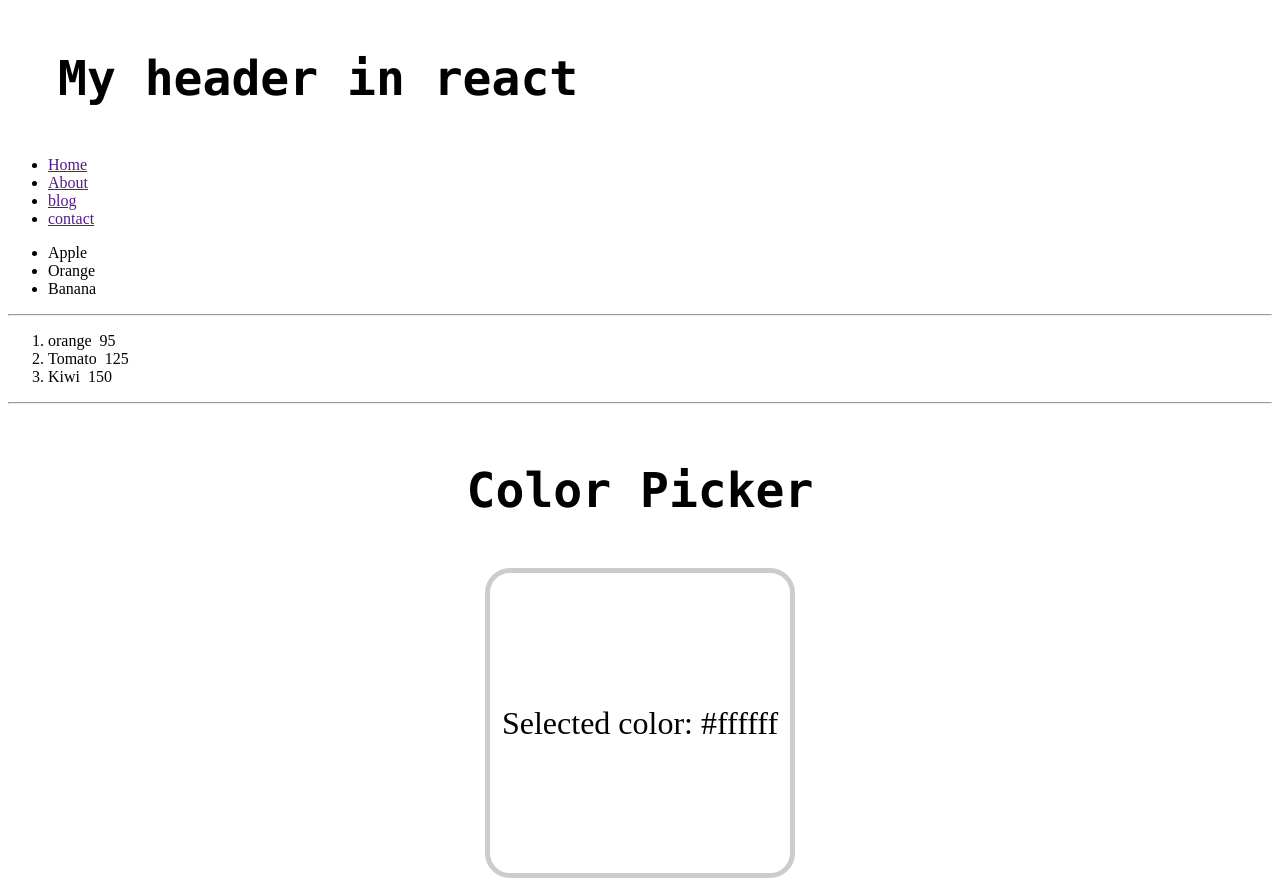
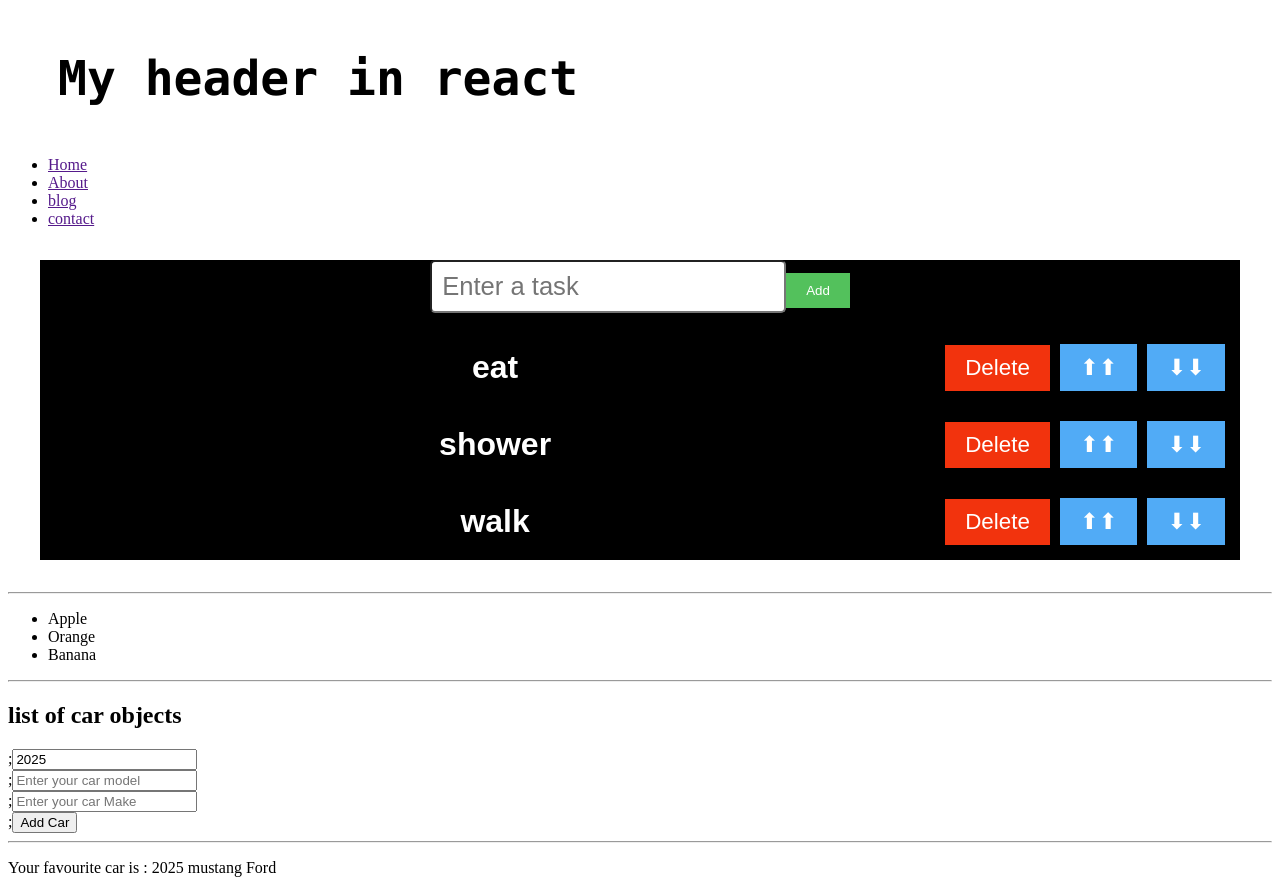
Before and after one commit to profbkmurage/reactLearning, a React (Vite) app: page / in a window 1280 px wide. Shown: the top 891 px of the page. Built offline with nearby package versions, Linux system fonts and the light colour scheme.

Commit message:
to-do list added

```diff
--- a/src/App.jsx
+++ b/src/App.jsx
@@ -13,7 +13,10 @@ import MyComponent from "./MyComponent.jsx"
 import Counter from "./Counter.jsx";
 import ChangeHandler from "./OnchangeFile.jsx";
 import ColorPicker from "./ColorPicker.jsx";
-
+import UpdaterFunction from "./UpdaterFunctions.jsx";
+import FoodUpdater from "./FoodUpdater.jsx";
+import CarUpdater from "./CarUpdater.jsx";
+import ToDoList from "./ToDoList.jsx";
 function App() {
 
     const fruits = [{ id:1 ,name: 'Banana', carlories: 50 },
@@ -38,9 +41,16 @@ function App() {
     <>
       <Header></Header> {/* //can also be written as <Header/> */}
 
+      <ToDoList />
+      <hr />
       <Food />
       <hr />
-
+      <CarUpdater/>
+      <hr />
+      <UpdaterFunction/>
+      <hr />
+      <FoodUpdater/>
+      <hr />
       <List/> {/*this pulls from one componet that is not reusable*/}
       <hr />
       <ColorPicker/>
--- /dev/null
+++ b/src/CarUpdater.jsx
@@ -0,0 +1,56 @@
+import { useState } from "react";
+
+function CarUpdater() {
+    const [cars, setCars] = useState([]);
+    const [carYear, setCarYear] = useState(new Date().getFullYear());
+    const [carMake, setCarMake] = useState('');
+    const [carModel, setCarModel] = useState('')
+
+    // function to add car and remove it
+    function handleAddCar() {
+        const newCar = {
+            year: carYear,
+            make: carMake,
+            model: carModel
+        };
+        setCars(c => [...c, newCar]);
+        setCarMake('');
+        setCarModel('');
+        setCarYear(new Date().getFullYear());
+    }
+
+    function handleRemoveCar(index) {
+        setCars(c => c.filter((_, i) => i !== index));
+    }
+    // ?function to add year
+    function handleYearChange(event) {
+        setCarYear(event.target.value);
+    }
+
+    // function to add make
+    function handleMakeChange(event) {
+        setCarMake(event.target.value);
+    }
+    // function to add model
+    function handleModelChange(event) {
+        setCarModel(event.target.value);
+    }
+    return (
+        <div>
+            <h2>list of car objects</h2>
+            <ul>
+                {cars.map((car, index) =>
+                    <li key= {index} onClick={()=>handleRemoveCar(index)} >
+                        {car.year} {car.model} {car.make}
+                </li>
+            )}
+            </ul>;
+        <input type="number" value= {carYear} onChange={handleYearChange} /><br/>;
+        <input type="text" placeholder="Enter your car model" value= {carModel} onChange={handleModelChange} /><br/>;
+        <input type="text" placeholder="Enter your car Make" value= {carMake} onChange={handleMakeChange} /><br/>;
+        <button onClick={handleAddCar}>Add Car</button>
+        </div>
+    );
+}
+
+export default CarUpdater
--- /dev/null
+++ b/src/FoodUpdater.jsx
@@ -0,0 +1,31 @@
+import { useState } from "react";
+
+function FoodUpdater() {
+    const [foods, setFoods] = useState(['Apple', 'Banana', 'orange', 'pearch']);
+
+    function handleAddFood() {
+        const newFood = document.getElementById('foodInput').value;
+        document.getElementById('foodInput').value = '';
+
+        setFoods(f => [...f, newFood]);
+
+    }
+    function handleRemoveFood(index) {
+        setFoods(foods.filter((_,i)=>i!==index))
+    }
+
+    return (
+        <div>
+            <h1>Food list to be updated</h1>
+            <ul>
+                {foods.map((food, index) => <li key={index} onClick={()=>handleRemoveFood(index)}>{food}</li>)}
+            </ul>
+
+            <input type="text" id="foodInput" placeholder="Enter your favourite food to add to list" />
+            <button onClick={handleAddFood}>Add Food</button>
+        </div>
+    )
+
+}
+
+export default FoodUpdater;
--- /dev/null
+++ b/src/ToDoList.jsx
@@ -0,0 +1,60 @@
+import { useState } from "react";
+
+function ToDoList() {
+    const [tasks, setTasks] = useState(['eat', 'shower', 'walk']);
+    const [newTask, setNewTask] = useState('');
+
+    function handleInputChange(event) {
+        setNewTask(event.target.value)
+    }
+
+    function addTask() {
+        if (newTask.trim() !== '') {
+            setTasks(t => [...t, newTask]);
+            setNewTask('');
+        } else { alert('invalid input method! task cannot be empty') };
+
+    }
+
+    function deleteTask(index) {
+        const updatedTasks = tasks.filter((_, i) => i !== index);
+        setTasks(updatedTasks);
+    }
+
+    function moveTaskUp(index) {
+        if (index > 0) {
+            const updatedTasks = [...tasks];
+            [updatedTasks[index], updatedTasks[index - 1]] = [updatedTasks[index - 1], updatedTasks[index]];
+            setTasks(updatedTasks);
+      }
+    }
+
+    function moveTaskDown(index) {
+        if (index < tasks.length-1) {
+            const updatedTasks = [...tasks];
+            [updatedTasks[index], updatedTasks[index + 1]] = [updatedTasks[index + 1], updatedTasks[index]];
+            setTasks(updatedTasks);
+      }
+
+    }
+    return (
+        <div className="to-do-list">
+            <div>
+                <input type="text" placeholder="Enter a task" value={newTask} onChange={handleInputChange} />
+                <button className="add-button" onClick={addTask}>Add</button>
+            </div>
+            <ol>
+                {tasks.map((task, index) =>
+                    <li key={index}><span className="text">{task}</span>
+                    <button className="delete-button" onClick={()=>deleteTask(index)}>Delete</button>
+                    <button className="move-button" onClick={()=>moveTaskUp(index)}>⬆⬆</button>
+                    <button className="move-button" onClick={()=>moveTaskDown(index)}>⬇⬇</button>
+                    </li>
+                )}
+        </ol>
+
+        </div>
+    );
+}
+
+export default ToDoList;
--- /dev/null
+++ b/src/UpdaterFunctions.jsx
@@ -0,0 +1,34 @@
+import { useState } from "react";
+
+function UpdaterFunction() {
+    const [car, setCar] = useState({
+        year: 2025,
+        make: "Ford",
+        model: "mustang"
+    })
+
+    function handleYearChange(event) {
+        setCar(c => ({ ...c, year: event.target.value }));
+        // the spread operator ...car must be used so that when updating, the car object retains the other property other than the year preoperty
+}
+    function handleModelChange(event) {
+        setCar(c => ({ ...c, model: event.target.value}));
+
+}
+    function handleMakeChange(event) {
+        setCar(c => ({ ...c, make: event.target.value }));
+}
+
+    return (
+        <div>
+            <p>Your favourite car is : {car.year} {car.model} {car.make}</p>
+            {/* the goal here is to have the data in the paragraph change depending on what the user wants, so we need to have some inputs */}
+            <input type="number" value={car.year} onChange={handleYearChange}/><br />
+
+            <input type="text" value={car.make}onChange={handleMakeChange} /><br />
+            <input type="text" value={car.model} onChange={handleModelChange} /><br />
+        </div>
+    );
+}
+
+export default UpdaterFunction;
--- a/src/index.css
+++ b/src/index.css
@@ -1,4 +1,4 @@
-.card{
+ .card{
   border: 1px solid hsl(0, 0%, 80%);
   border-radius: 10px;
   box-shadow: 5px 5px 5px hsl(0, 0, 0.1)                                5;
@@ -138,3 +138,78 @@ input[type= "color"]{
   border-radius: 10px;
   border: 3px solid hsl(0, 0, 80%);
 }
+
+
+.to-do-list{
+  font-family: Arial, Helvetica, sans-serif;
+  text-align: center;
+  margin:2rem;
+  background-color: black;
+}
+.to-do-list h1{
+  font-size: 1.7rem;
+}
+
+.to-do-list button{
+  font-size: bold;
+  padding: 10px 20px;
+  color: white;
+  border: none;
+  cursor: pointer;
+  transition: background-color 0.5s ease;
+}
+
+.add-button{
+  background-color: hsl(125, 47%, 54%);
+
+}
+.add-button:hover{
+  background-color: hsl(125, 47%, 44%);
+}
+.delete-button{
+  background-color: hsl(10, 90%, 50%);
+
+}
+.delete-button:hover{
+  background-color: hsl(10, 90%, 40%);
+}
+.move-button{
+  background-color: hsl(207, 90%, 64%);
+
+}
+.move-button:hover{
+  background-color: hsl(207, 90%, 44%);
+}
+
+.to-do-list input[type='text']{
+  font-size: 1.6rem;
+  padding:10px;
+  border: 2px solid hsla(0, 0, 80%, 0.5);
+  border-radius: 5px;
+  color: hsla(0, 0, 80%, 0.5);
+}
+
+.to-do-list ol{
+  padding: 0;
+}
+.to-do-list li{
+  font-size: 2rem;
+  font-weight: bold;
+  padding: 15px;
+  background-color: hsl(0, 0, 97%);
+  border: 3px solid hsla(0, 0, 85%, 0.75);
+  border-radius:5px;
+  display: flex;
+  align-items: center;
+}
+
+.text{
+  flex: 1;
+  color: white;
+}
+
+.delete-button,.move-button{
+  padding: 8px 12px;
+  font-size: 1.4rem;
+  margin-left: 10px;
+}
```
